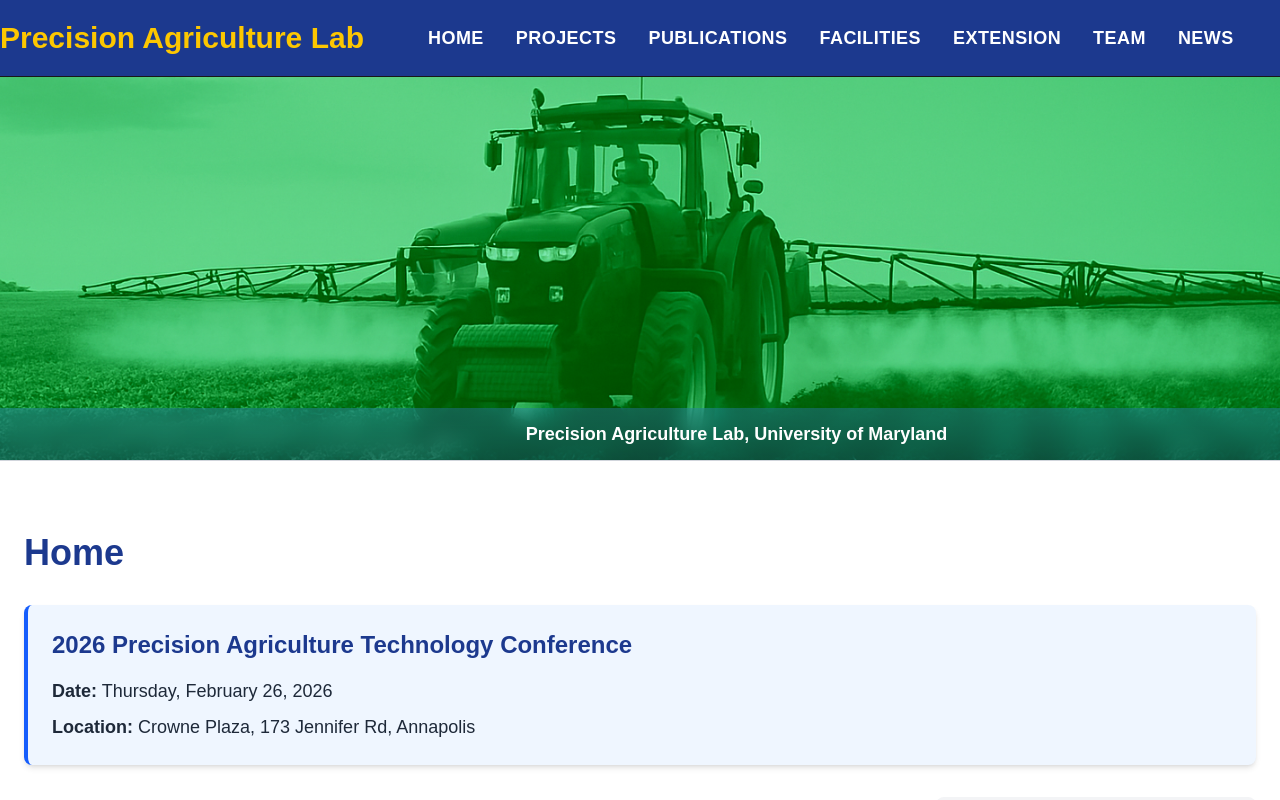
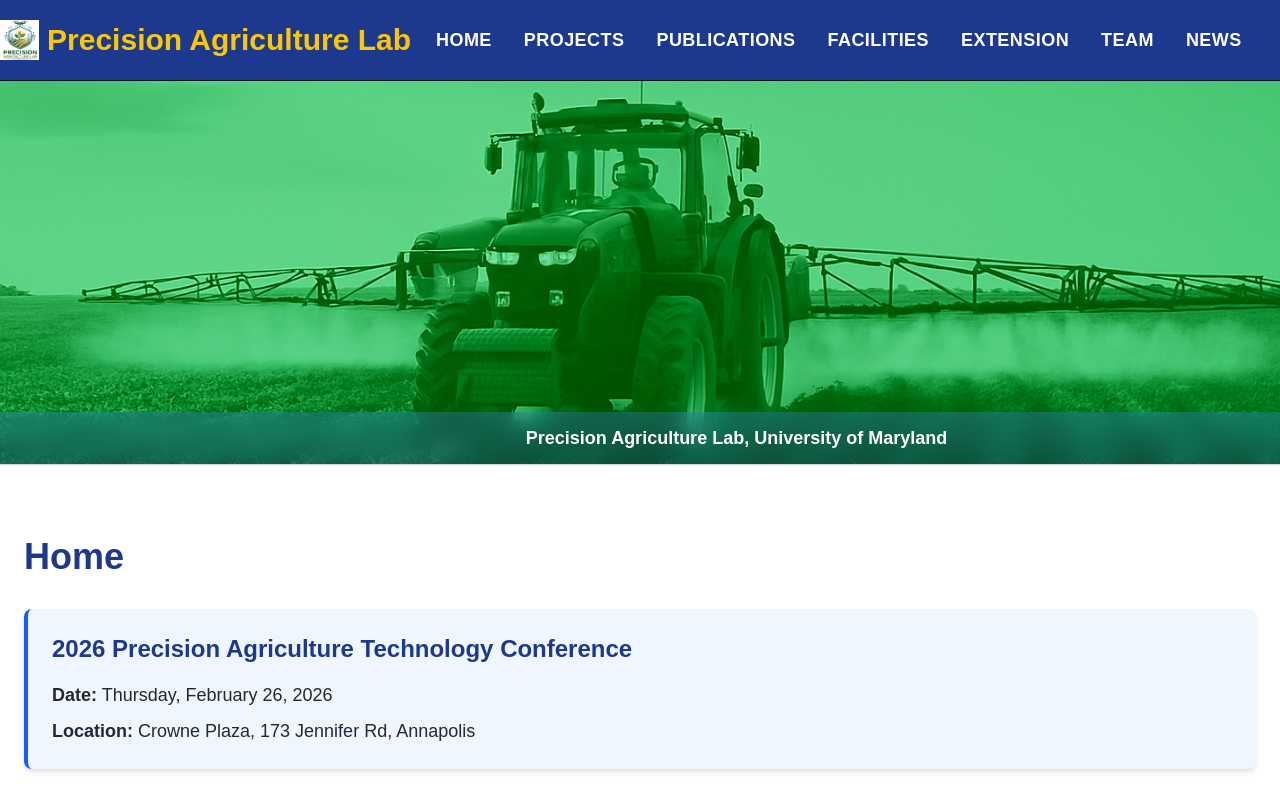
Before and after one commit to f2yapps/academic-lab-website, a Next.js app: page / in a window 1280 px wide. Shown: the top 800 px of the page. Built offline with nearby package versions, Linux system fonts and the light colour scheme.

Commit message:
Your message

```diff
--- a/src/components/layout/Footer.tsx
+++ b/src/components/layout/Footer.tsx
@@ -1,4 +1,5 @@
 import Link from "next/link";
+import Image from "next/image";
 
 export default function Footer() {
   return (
@@ -7,7 +8,17 @@ export default function Footer() {
         <div className="grid grid-cols-1 md:grid-cols-3 gap-8">
           {/* Lab Information */}
           <div>
-            <h3 className="text-lg font-bold mb-4">Precision Agriculture Lab (PAL)</h3>
+            <h3 className="text-lg font-bold mb-4 flex items-center gap-2">
+              <Image
+                src="/profile%20pictures/PAL_LOGO.png"
+                alt="PAL Logo"
+                width={32}
+                height={32}
+                className="w-8 h-8 object-contain"
+                unoptimized
+              />
+              Precision Agriculture Lab (PAL)
+            </h3>
             <p className="text-gray-300 text-sm">
               University of Maryland College Park
               <br />
--- a/src/components/layout/Navbar.tsx
+++ b/src/components/layout/Navbar.tsx
@@ -1,6 +1,7 @@
 "use client";
 
 import Link from "next/link";
+import Image from "next/image";
 import { useState } from "react";
 
 const navItems = [
@@ -21,7 +22,15 @@ export default function Navbar() {
       <div className="max-w-7xl mx-auto py-4 sm:py-5 pl-0 pr-4 sm:pr-6">
         <div className="flex justify-between items-center">
           {/* Lab Name / Logo - Left edge */}
-          <Link href="/" className="text-xl sm:text-2xl md:text-3xl font-bold text-yellow-400 hover:text-yellow-300 transition whitespace-nowrap">
+          <Link href="/" className="flex items-center gap-2 text-xl sm:text-2xl md:text-3xl font-bold text-yellow-400 hover:text-yellow-300 transition whitespace-nowrap">
+            <Image
+              src="/profile%20pictures/PAL_LOGO.png"
+              alt="PAL Logo"
+              width={32}
+              height={32}
+              className="w-6 h-6 sm:w-8 sm:h-8 md:w-10 md:h-10 object-contain"
+              unoptimized
+            />
             Precision Agriculture Lab
           </Link>
 
```
Also changed, not shown: public/profile pictures/PAL_LOGO.png (added).
